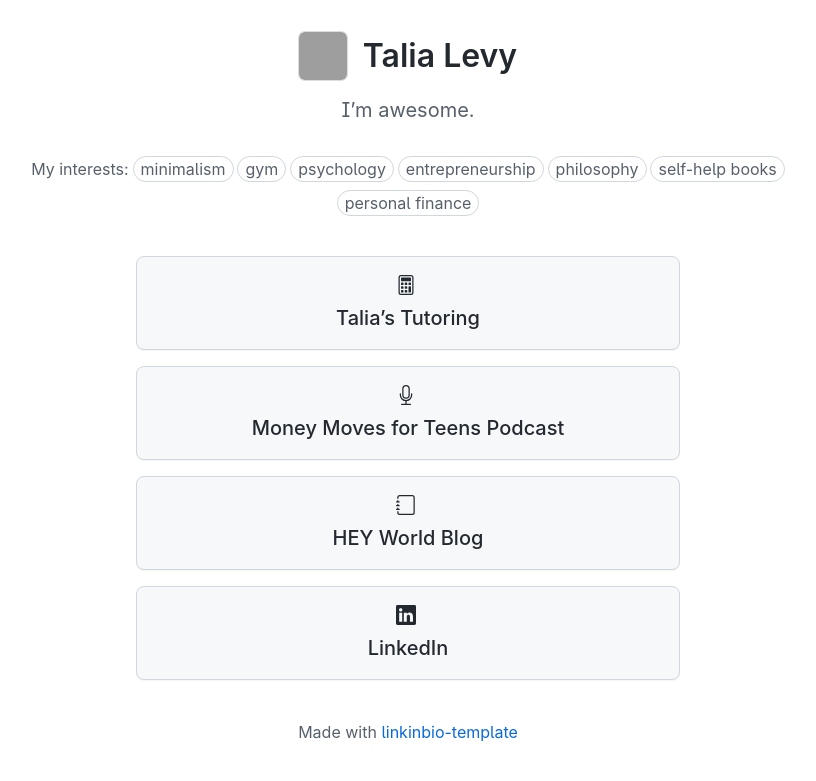
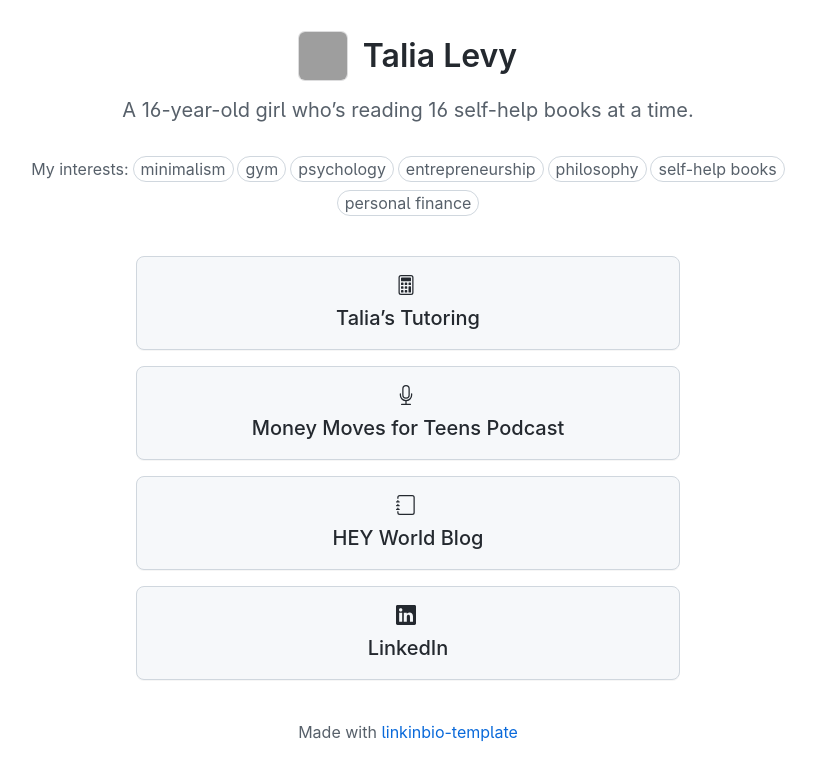
Before and after one commit to tslevy/linkinbio, a Jekyll site: the page built from index.md, in a window 1280 px wide. Shown: the top 781 px of the page, without its empty margins (232-1048 px from the left). Built offline with Jekyll 4.4.1, drawn with Linux system fonts in a browser that asks for light colours; our own code applies the rules of GitHub Pages for plain Markdown files; grey boxes are pictures that could not be loaded.

Commit message:
Update index.md

```diff
--- a/index.md
+++ b/index.md
@@ -1,8 +1,8 @@
 ---
 avatar-name: "Talia Levy"
 avatar-url: "assets/img/gituub image.jpg"
-avatar-alt-text: "This is a description of what my avatar looks like for people who can't see it."
+avatar-alt-text: "An image of Talia Levy"
 interest-prefix: "My interests:"
 ---
 
-I'm awesome.
+A 16-year-old girl who's reading 16 self-help books at a time.
```
